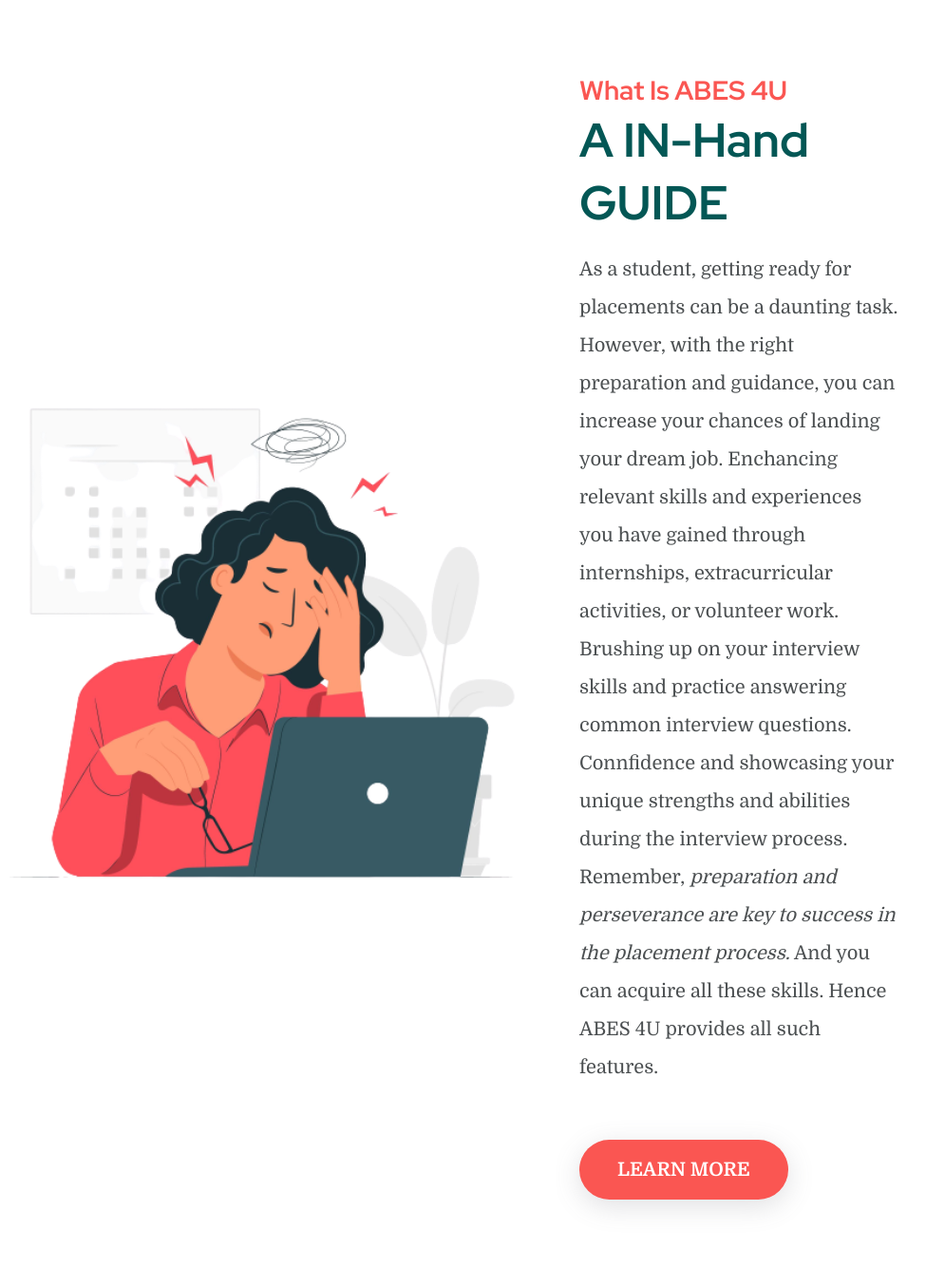
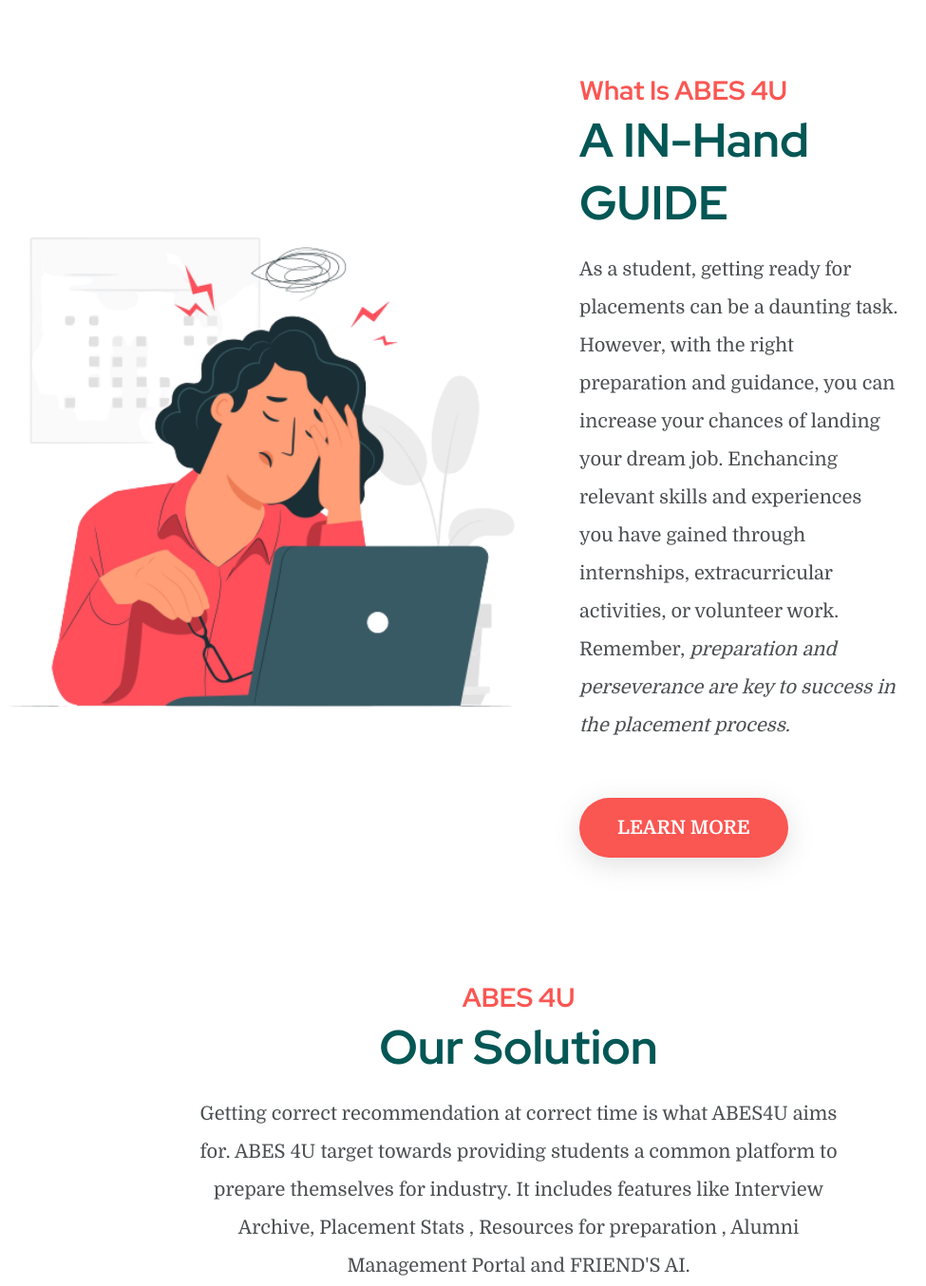
Before and after one commit to sarvjeetdev/ABES4U, a Django app: page / in a window 1280 px wide. Shown: the part 807-2161 px from the top of the page at 95% size, without its empty margins (94-1069 px from the left). Run offline with Django 4.2, Linux system fonts and the light colour scheme.

Commit message:
adding v.3

```diff
--- a/abes/templates/authenticate/login.html
+++ b/abes/templates/authenticate/login.html
@@ -77,10 +77,8 @@
           <p class="section__detail">
             As a student, getting ready for placements can be a daunting task. However, with the right preparation and guidance,
              you can increase your chances of landing your dream job. Enchancing  relevant skills and experiences you have gained through internships, extracurricular
-              activities, or volunteer work.
-              Brushing up on your interview skills and practice answering common interview questions. Connfidence and showcasing your unique strengths and
-               abilities during the interview process. Remember, <i>preparation and perseverance are key to success in the placement process.</i>
-              And you can acquire all these skills. Hence ABES 4U provides all such features.
+              activities, or volunteer work. Remember, <i>preparation and perseverance are key to success in the placement process.</i>
+
           </p>
           <div class="whatis__btn">
             <a href="#solution"><button>learn more</button></a>
@@ -125,11 +123,8 @@
               <img src="{% static 'img/cont-1.png' %}" alt="girl coughing illustration" />
               <h2>Career Path Recommendation</h2>
               <p>
-                Friends’ AI will help in reducing the gap between students’ skills
-                and industry demands. It will provide them the necessary guidance, at the right time,
-                 from the right person.  The algorithm of Friend's AI works on neural network approach.
-                 Friend's AI which recommends the student the career domain on the basis of
-                 technical and personality characteristics of an individual.
+                 It will provide them the necessary guidance, at the right time,
+                 from the right person.
               </p>
             </div>
             <!-- card 2 -->
@@ -138,10 +133,8 @@
               <h2>Interview Archives</h2>
               <p>
                 Interview archives are an essential tool for placement as they provide a
-                valuable resource for both job seekers and recruiters. These archives contain recorded interviews, transcripts,
-                and other materials that can help candidates prepare for interviews and provide insight into the hiring process.
-                Additionally, interview archives can be used to track trends and changes in the job market, providing valuable
-                insights for both job seekers and recruiters. Overall, interview archives are an indispensable resource for successful job placement.
+                valuable resource for job seekers.
+
               </p>
             </div>
             <!-- card 3 -->
--- a/abes/templates/home.html
+++ b/abes/templates/home.html
@@ -23,7 +23,7 @@
           </div>
 		<ul class="side-menu top">
 			<li class="active">
-				<a href="index.html">
+				<a href="{% url 'home' %}">
 					<i class='bx bxs-dashboard' ></i>
 					<span class="text">Home</span>
 				</a>
@@ -35,7 +35,7 @@
 				</a>
 			</li>
 			<li>
-				<a href="placement.html">
+				<a href="{% url 'placement' %}">
 					<i class='bx bxs-doughnut-chart' ></i>
 					<span class="text">Placement</span>
 				</a>
--- a/abes/urls.py
+++ b/abes/urls.py
@@ -13,4 +13,5 @@
     path('resource', ResourceListView.as_view(),name="resource"),
     path('resource/<int:pk>', ResourceDetailView.as_view(),name="resourcedetail"),
     path('friendsai', views.FriendsAI,name="friendsai"),
+    path('placements', views.Placement,name="placement"),
 ]
--- a/abes/views.py
+++ b/abes/views.py
@@ -57,3 +57,7 @@
 
 def FriendsAI(request):
     return  render(request,'model.html',{})
+
+
+def Placement(request):
+    return  render(request,'placement.html',{})
```
Also changed, not shown: abes/templates/placement.html (+17 -16 lines), db.sqlite3.
